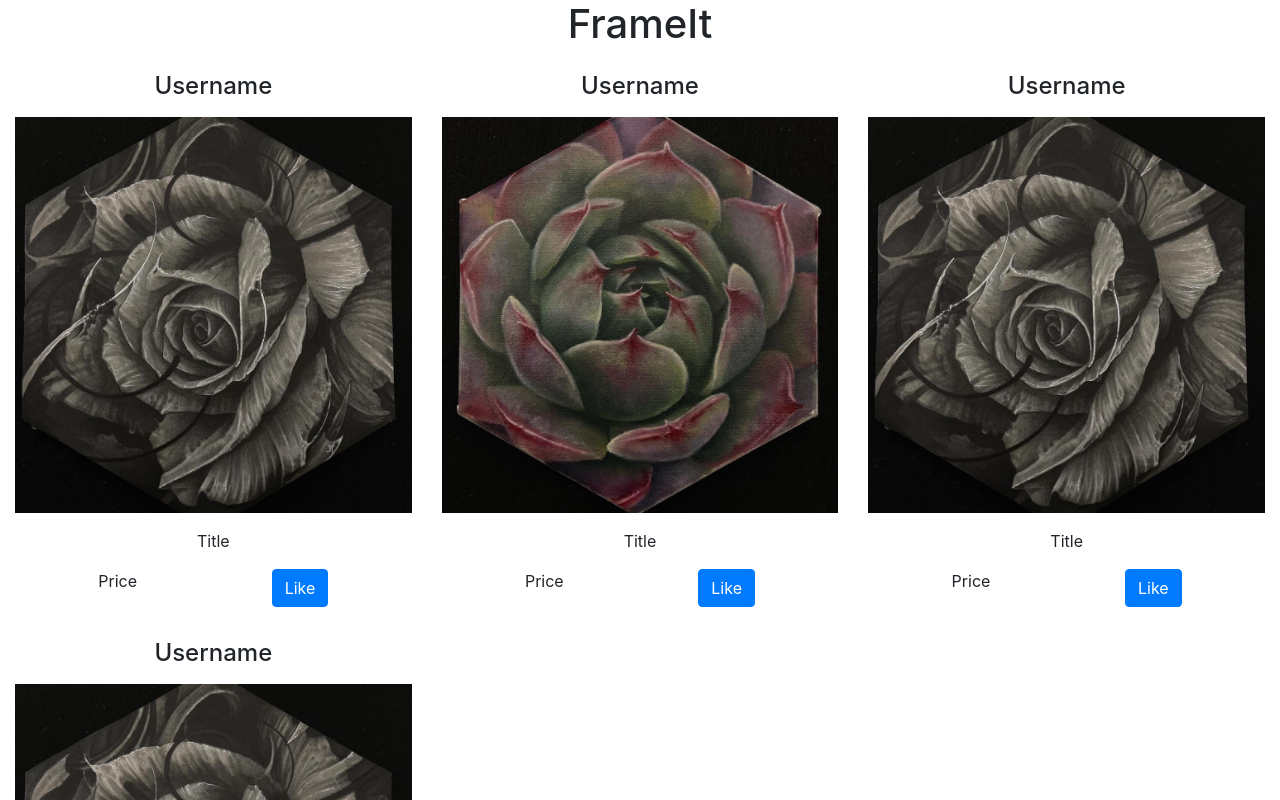
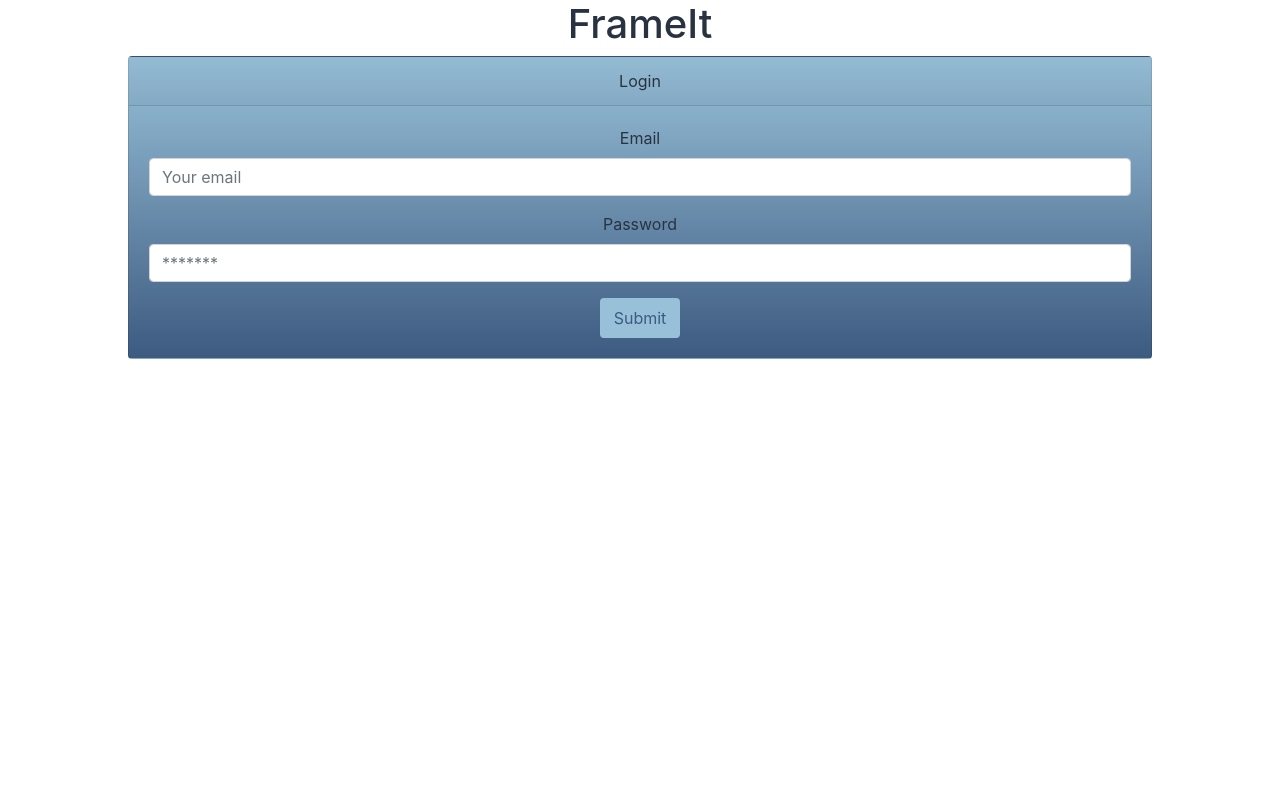
Before and after one commit to saul10huerta/frame-it, a React (Create React App) app in the folder client/: page /login in a window 1280 px wide. Shown: the top 800 px of the page. Built offline with nearby package versions, Linux system fonts and the light colour scheme.

Commit message:
moved feed to home page and added signup and login pages along with some styling. Imported code from lesson and commented it out for future use.

```diff
--- a/client/package.json
+++ b/client/package.json
@@ -6,10 +6,12 @@
     "@testing-library/jest-dom": "^4.2.4",
     "@testing-library/react": "^9.5.0",
     "@testing-library/user-event": "^7.2.1",
+    "apollo-server-express": "^2.16.1",
     "bootstrap": "^4.5.2",
     "react": "^16.13.1",
     "react-bootstrap": "^1.3.0",
     "react-dom": "^16.13.1",
+    "react-router-dom": "^5.2.0",
     "react-scripts": "3.4.3"
   },
   "scripts": {
--- a/client/src/App.css
+++ b/client/src/App.css
@@ -1,3 +1,13 @@
+:root {
+  --primaryBlue: #3d5a80;
+  --secondaryBlue: #98c1d9;
+  --mainOrange: #ee6c4d;
+  --mainDark: #293241;
+}
+* {
+  color: var(--mainDark)
+}
+
 .App {
   text-align: center;
 }
@@ -40,8 +50,22 @@
 .card-columns {
   column-count: 3;
 }
-/* @media (max-width: 700px) {
-  .card-columns {
-    column-count: 3;
+.submitButton {
+  background-color: var(--secondaryBlue);
+  border:2px solid var(--secondaryBlue);
+  color: var(--primaryBlue)
+}
+.likeButton {
+  color: var(--mainDark);
+  background-color: var(--secondaryBlue);
+  border: 2px solid var(--primaryBlue)
+}
+.loginForm {
+  background: rgb(41,50,65);
+  background: linear-gradient(0deg, rgba(41,50,65,1) 0%, rgba(61,90,128,1) 0%, rgba(152,193,217,1) 100%);
+}
+@media (min-width: 700px) {
+  .loginForm {
+    margin: 0 10% 0 10%;
   }
-} */
+}
--- a/client/src/App.js
+++ b/client/src/App.js
@@ -1,16 +1,30 @@
 import React from 'react';
 import 'bootstrap/dist/css/bootstrap.min.css';
+import { BrowserRouter as Router, Route, Switch } from 'react-router-dom';
 
 import './App.css';
 
 import Header from './components/Header';
 import Feed from './components/Feed'
 
+import Home from './pages/Home';
+import Login from './pages/Login';
+import Signup from './pages/Signup';
+
 function App() {
   return (
     <div className="App">
       <Header />
-      <Feed />
+      {/* <Feed /> */}
+      <Router>
+        <div>
+          <Switch>
+            <Route exact path='/' component={Home} />
+            <Route exact path='/login' component={Login} />
+            <Route exact path='/signup' component={Signup} />
+          </Switch>
+        </div>
+      </Router>
     </div>
   );
 }
--- a/client/src/components/Feed/index.js
+++ b/client/src/components/Feed/index.js
@@ -3,7 +3,6 @@ import { Button, Container, Row, Col, Image } from 'react-bootstrap';
 import photoOne from '../../assets/images/James Hall/JamesHall_1.jpg'
 import photoTwo from '../../assets/images/James Hall/JamesHall_2.jpg'
 import '../../App.css';
-// import '../../index.css';
 
 
 const Feed = () => {
@@ -17,7 +16,7 @@ const Feed = () => {
                         <p className='m-3 font-size:{1rem}'>Title</p>
                         <div className='d-flex justify-content-around m-3'>
                             <span>Price</span>
-                            <Button>Like</Button>
+                            <Button className='likeButton'>Like</Button>
                         </div>
                     </Col>
                     <Col md={4}>
@@ -26,7 +25,7 @@ const Feed = () => {
                         <p className='m-3'>Title</p>
                         <div className='d-flex justify-content-around m-3'>
                             <span>Price</span>
-                            <Button>Like</Button>
+                            <Button className='likeButton'>Like</Button>
                         </div>
                     </Col>
                     <Col md={4}>
@@ -35,7 +34,7 @@ const Feed = () => {
                         <p className='m-3'>Title</p>
                         <div className='d-flex justify-content-around m-3'>
                             <span>Price</span>
-                            <Button>Like</Button>
+                            <Button className='likeButton'>Like</Button>
                         </div>
                     </Col>
                     <Col md={4}>
@@ -44,7 +43,7 @@ const Feed = () => {
                         <p className='m-3'>Title</p>
                         <div className='d-flex justify-content-around m-3'>
                             <span>Price</span>
-                            <Button>Like</Button>
+                            <Button className='likeButton'>Like</Button>
                         </div>
                     </Col>
                 </Row>
--- a/client/src/index.css
+++ b/client/src/index.css
@@ -17,3 +17,6 @@
     column-count: 3;
   }
 } */
+.submitButton {
+  background-color: aquamarine;
+}
--- a/client/src/pages/Home.js
+++ b/client/src/pages/Home.js
@@ -1 +1,14 @@
 import React from 'react';
+import Feed from '../components/Feed';
+
+const Home = () => {
+
+
+    return(
+        <main>
+            <Feed />
+        </main>
+    )
+}
+
+export default Home;
--- /dev/null
+++ b/client/src/pages/Login.js
@@ -0,0 +1,66 @@
+import React, { useState } from 'react';
+import { Button, Card, Form } from 'react-bootstrap';
+// import { useMutation } from '@apollo/react-hooks';
+// import { LOGIN_USER } from '../utils/mutations';
+// import Auth from '../utils/auth';
+
+
+const Login = () => {
+//   const [formState, setFormState] = useState({ email: '', password: '' });
+
+//   const[login, { error }] = useMutation(LOGIN_USER);
+
+  // update state based on form input changes
+//   const handleChange = (event) => {
+//     const { name, value } = event.target;
+
+//     setFormState({
+//       ...formState,
+//       [name]: value,
+//     });
+//   };
+
+//   // submit form
+//   const handleFormSubmit = async (event) => {
+//     event.preventDefault();
+
+//     try {
+//       const { data } = await login({
+//         variables: { ...formState }
+//       });
+//       Auth.login(data.login.token);
+//       console.log(data);
+//     } catch (e) {
+//       console.error(e);
+//     }
+//     // clear form values
+//     setFormState({
+//       email: '',
+//       password: '',
+//     });
+//   };
+    return (
+        <main>
+            <Card className='loginForm' md>
+                <Card.Header>Login</Card.Header>
+                <Card.Body>
+                    <Form>
+                        <Form.Group controlId='formLoginEmail'>
+                            <Form.Label>Email</Form.Label>
+                            <Form.Control type='email' placeholder='Your email' id='email' name='email' />
+                        </Form.Group>
+                        <Form.Group controlId='formLoginPassword'>
+                            <Form.Label>Password</Form.Label>
+                            <Form.Control type='password' placeholder='*******' id='password' name='password' />
+                        </Form.Group>
+                        <Button className='submitButton' type='Submit'>
+                            Submit
+                        </Button>
+                    </Form>
+                </Card.Body>
+            </Card>
+        </main>
+    )
+}
+
+export default Login;
--- /dev/null
+++ b/client/src/pages/Signup.js
@@ -0,0 +1,64 @@
+import React, { useState } from 'react';
+import { Button, Card, Form } from 'react-bootstrap';
+
+// import { useMutation } from '@apollo/react-hooks';
+// import { ADD_USER } from '../utils/mutations';
+// import Auth from '../utils/auth';
+
+const Signup = () => {
+//   const [formState, setFormState] = useState({ username: '', email: '', password: '' });
+//   const [addUser, { error }] = useMutation(ADD_USER);
+
+//   // update state based on form input changes
+//   const handleChange = (event) => {
+//     const { name, value } = event.target;
+
+//     setFormState({
+//       ...formState,
+//       [name]: value,
+//     });
+//   };
+
+//   // submit form
+//   const handleFormSubmit = async (event) => {
+//     event.preventDefault();
+
+//     // use try/catch isntead of promises to handle errors
+//     try {
+//       // execute addUser mutation and pass in variable data from form
+//       const { data } = await addUser({
+//         variables: { ...formState }
+//       });
+//       Auth.login(data.addUser.token);
+//       console.log(data);
+//     } catch (e) {
+//       console.error(e);
+//     }
+//   };
+
+  return (
+    <main>
+        <Card className='loginForm'>
+            <Card.Header>Signup</Card.Header>
+            <Card.Body>
+                <Form>
+                    <Form.Group controlId='formSignupEmail'>
+                        <Form.Label >Email</Form.Label>
+                        <Form.Control type='email' placeholder='Your email' id='email' name='email' />
+                    </Form.Group>
+                    <Form.Group controlId='formSignupPassword'>
+                        <Form.Label>Password</Form.Label>
+                        <Form.Control type='password' placeholder='*******' id='password' name='password' />
+                    </Form.Group>
+                    <Button className='submitButton' type='Submit'>
+                        Submit
+                    </Button>
+                </Form>
+            </Card.Body>
+        </Card>
+        {/* {error && <div>Sign up failed</div>} */}
+    </main>
+  );
+};
+
+export default Signup;
--- /dev/null
+++ b/client/src/utils/auth.js
@@ -0,0 +1,54 @@
+import decode from 'jwt-decode';
+
+class AuthService {
+    // retrive data saved in token
+    getProfile() {
+        return decode(this.getToken());
+    }
+
+    // check if the user is still logged in
+    loggedIn() {
+        // Checks if there is a saved token and it's still valid
+        const token = this.getToken();
+        // use type coersion to check if token is NOT undefined and the token is NOT expired
+        return !!token && !this.isTokenExpired(token);
+    }
+
+    // check if the token has expired
+    isTokenExpired(token) {
+        try {
+            const decoded = decode(token);
+            if(decoded.exp < Date.now() / 1000) {
+                return true;
+            } else {
+                return false;
+            }
+        } catch (err) {
+            return false;
+        }
+    }
+
+    // retrieve token from localStorage
+    getToken() {
+        // retrieves the user token from localStorage
+        return localStorage.getItem('id_token');
+    }
+
+    // set token to localStorage and reload page to homepage
+    login(idToken) {
+        // saves user token to local storage
+        localStorage.setItem('id_token', idToken);
+
+        window.location.assign('/');
+    }
+
+    // clear token from localStorage and force logout with reload
+    logout() {
+        // clear user token and profile data from localStorage
+        localStorage.removeItem('id_token');
+        // this will reload the page and reset the state of the application
+        window.location.assign('/');
+    }
+}
+
+export default new AuthService();
--- /dev/null
+++ b/client/src/utils/mutations.js
@@ -0,0 +1,54 @@
+import gql from 'graphql-tag';
+
+export const LOGIN_USER = gql`
+    mutation login($email: String!, $password: String!) {
+        login(email: $email, password: $password) {
+            token
+            user {
+                _id
+                username
+            }
+        }
+    }
+`;
+
+export const ADD_USER = gql `
+    mutation addUser($username: String!, $email: String!, $password: String!) {
+        addUser(username: $username, email:$email, password: $password) {
+            token
+            user {
+                _id
+                username
+            }
+        }
+    }
+`;
+
+export const ADD_FRIEND = gql`
+  mutation addFriend($id: ID!) {
+    addFriend(friendId: $id) {
+      _id
+      username
+      friendCount
+      friends {
+        _id
+        username
+      }
+    }
+  }
+`;
+
+export const ADD_THOUGHT = gql`
+    mutation addThought($thoughtText: String!) {
+        addThought(thoughtText: $thoughtText) {
+            _id
+            thoughtText
+            createdAt
+            username
+            reactionCount
+            reactions {
+                _id
+            }
+        }
+    }
+`;
```
Also changed, not shown: client/src/utils/queries.js (added, +100 -0 lines), 1 other file (tests, documents, lock files or other folders).
